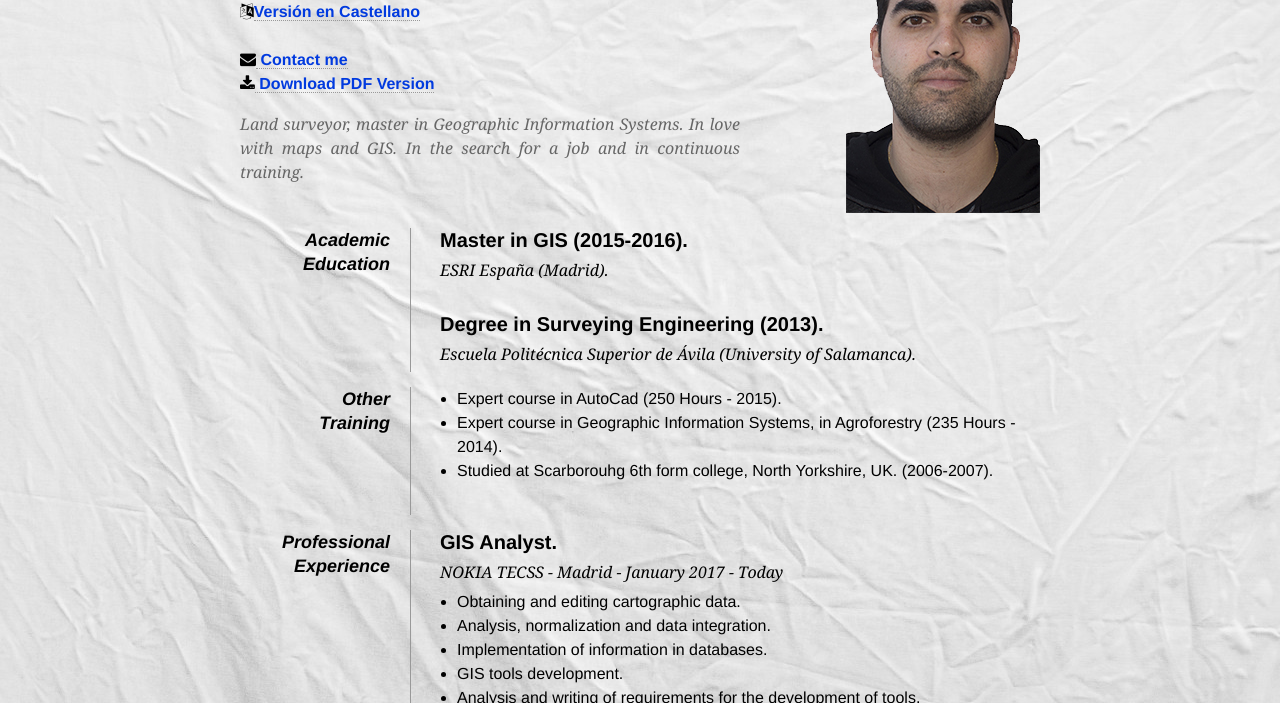
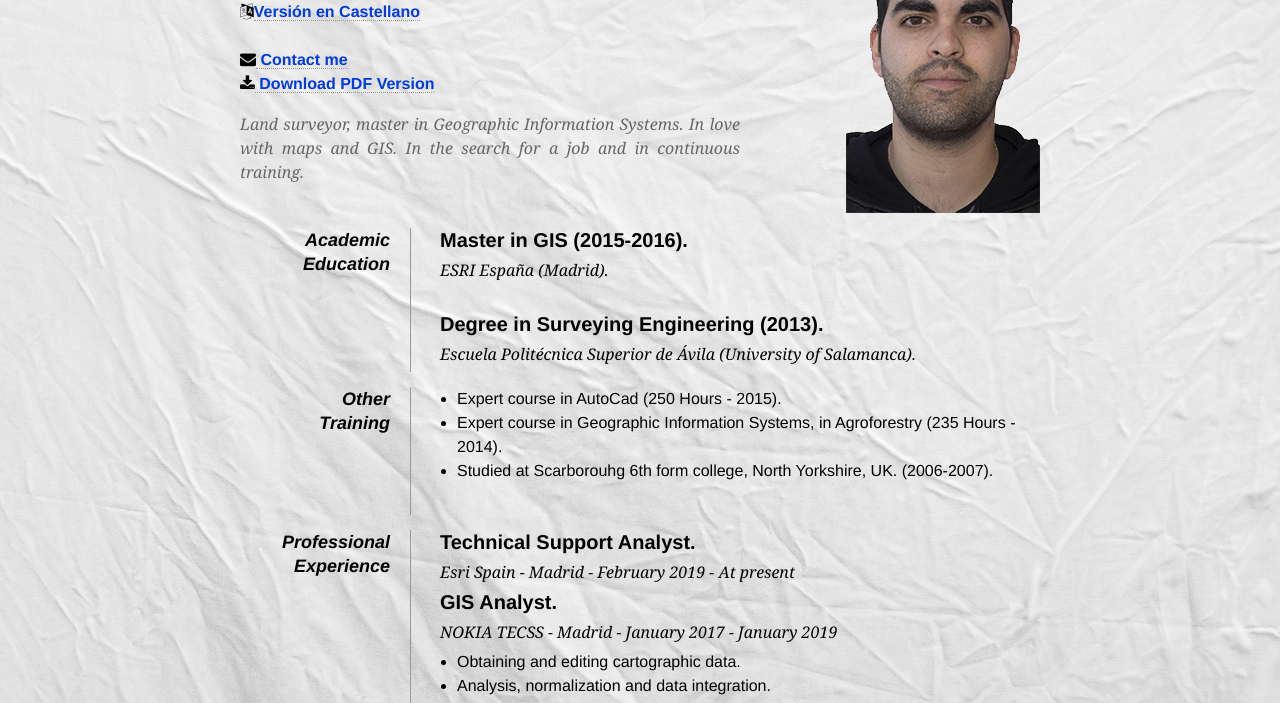
Before and after one commit to IvanGarciaGanado/ivangarciaganado.github.io, a plain HTML site: page index.en.html in a window 1280 px wide. Shown: the part 97-800 px from the top of the page. Drawn offline with nearby package versions, Linux system fonts and the light colour scheme.

Commit message:
Update index.en.html

```diff
--- a/index.en.html
+++ b/index.en.html
@@ -76,8 +76,11 @@
 
             <dt> <p id="Experiencia"> Professional Experience</p></dt>
             <dd>
+                <h2>Technical Support Analyst.</h2><br>
+                <h2><span>Esri Spain - Madrid - February 2019 - At present</span></h2>
+
                 <h2>GIS Analyst.</h2><br>
-                <h2><span>NOKIA TECSS - Madrid - January 2017 - Today</span></h2>
+                <h2><span>NOKIA TECSS - Madrid - January 2017 - January 2019</span></h2>
                     <ul>
                         <li>Obtaining and editing cartographic data.</li>
                         <li>Analysis, normalization and data integration.</li>
```
